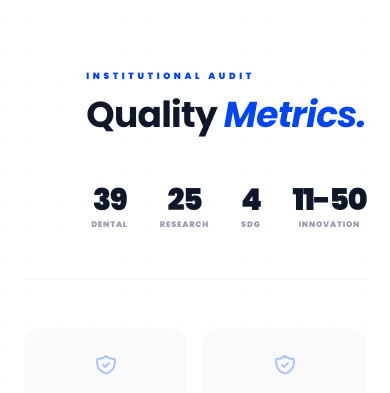
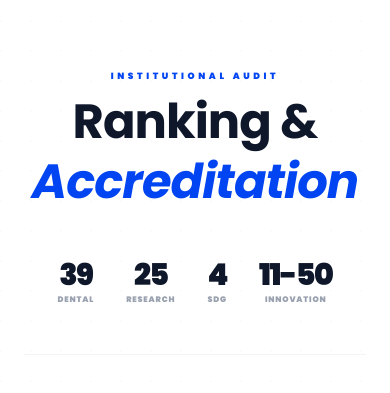
Before and after one commit to Mridul2214/PKDAS-web, a React (Vite) app in the folder Frontend/: page / in a window 390 px wide. Shown: the part 2174-2567 px from the top of the page. Built offline with nearby package versions, Linux system fonts and the light colour scheme; a web font is replaced by a local one.

Commit message:
responsive

```diff
--- a/Frontend/src/App.jsx
+++ b/Frontend/src/App.jsx
@@ -58,7 +58,7 @@ function App() {
   return (
     <Router>
       <ScrollToTop />
-      <div className="min-h-screen flex flex-col relative bg-surface z-0">
+      <div className="min-h-screen flex flex-col relative bg-surface z-0 overflow-x-hidden">
 
         <Navbar />
 
--- a/Frontend/src/components/home/HomeAbout.jsx
+++ b/Frontend/src/components/home/HomeAbout.jsx
@@ -10,7 +10,7 @@ export const HomeAbout = () => {
         <div className="about-bg-shape absolute bottom-0 -right-40 w-[500px] h-[500px] bg-accent/20 rounded-full blur-[100px]"></div>
 
         {/* Decorative Pattern - Enhanced visibility */}
-        <div className="about-bg-dots absolute top-40 right-10 flex flex-wrap w-32 gap-3 opacity-0">
+        <div className="about-bg-dots absolute top-40 right-10 hidden sm:flex flex-wrap w-32 gap-3 opacity-0">
           {[...Array(24)].map((_, i) => (
             <div key={i} className="w-2 h-2 rounded-full bg-primary/30"></div>
           ))}
@@ -28,9 +28,9 @@ export const HomeAbout = () => {
               <span className="text-primary text-4xl md:text-2xl lg:text-6xl xl:text-7xl block">Next Generation</span>
             </h2>
             <p className="gsap-reveal text-lg font-body text-on-surface-variant leading-relaxed mb-8 max-w-2xl">
-             PKDAS University is a premier autonomous institution committed to academic excellence, innovation, and holistic development. We provide a dynamic learning environment that fosters creativity, critical thinking, and leadership skills.
+              PKDAS University is a premier autonomous institution committed to academic excellence, innovation, and holistic development. We provide a dynamic learning environment that fosters creativity, critical thinking, and leadership skills.
               <br /><br />
-             With advanced infrastructure, industry-aligned programs, and a future-focused curriculum, PKDAS University is shaping the careers of thousands of students every year.
+              With advanced infrastructure, industry-aligned programs, and a future-focused curriculum, PKDAS University is shaping the careers of thousands of students every year.
             </p>
 
             <div className="gsap-stagger-parent grid grid-cols-2 gap-6 mb-10 max-w-md">
--- a/Frontend/src/components/home/HomeInterests.jsx
+++ b/Frontend/src/components/home/HomeInterests.jsx
@@ -117,27 +117,18 @@ export const HomeInterests = () => {
             </p>
           </div>
 
-          {/* Filter Labels */}
-          {/* <div className="gsap-reveal flex justify-center items-center gap-4 mb-8">
-            <span className="text-[9px] font-black uppercase tracking-[0.3em] text-primary">Search by Level</span>
-            <div className="w-1 h-1 bg-gray-300 rounded-full"></div>
-            <span className="text-[9px] font-black uppercase tracking-[0.3em] text-gray-400">Search by Degree</span>
-            <div className="w-1 h-1 bg-gray-300 rounded-full"></div>
-            <span className="text-[9px] font-black uppercase tracking-[0.3em] text-gray-400">Search by Discipline</span>
-          </div> */}
-
           {/* Program Tabs */}
-          <div className="gsap-reveal flex justify-center mb-14">
-            <div className="inline-flex items-center p-1 bg-gray-100/30 backdrop-blur-md rounded-2xl border border-gray-200/50 shadow-inner">
+          <div className="gsap-reveal flex justify-center mb-14 px-6 w-full">
+            <div className="grid grid-cols-3 sm:inline-flex items-center p-1 bg-gray-100/30 backdrop-blur-md rounded-2xl border border-gray-200/50 shadow-inner w-full sm:w-auto">
               {tabs.map((tab) => (
                 <button
                   key={tab}
                   onClick={() => setActiveTab(tab)}
-                  className={`relative px-7 py-3 rounded-[14px] text-[10px] font-bold uppercase tracking-[0.2em] transition-all duration-500 z-10 whitespace-nowrap ${
+                  className={`relative px-2 sm:px-7 py-3 rounded-[14px] text-[8px] sm:text-[10px] font-bold uppercase tracking-wider sm:tracking-[0.2em] transition-all duration-500 z-10 ${
                     activeTab === tab ? 'text-white' : 'text-on-surface/40 hover:text-on-surface'
                   }`}
                 >
-                  {tab}
+                  <span className="relative z-10 block sm:inline">{tab}</span>
                   {activeTab === tab && (
                     <div className="absolute inset-0 bg-primary rounded-[14px] -z-10 shadow-[0_8px_20px_-6px_rgba(0,0,0,0.25)] shadow-primary/30 ring-1 ring-white/10 animate-in fade-in zoom-in-95 duration-500"></div>
                   )}
@@ -150,14 +141,16 @@ export const HomeInterests = () => {
           <div ref={searchRef} className="gsap-reveal relative max-w-3xl mx-auto mb-10 group z-[60]">
              <div className={`absolute -inset-1 bg-gradient-to-r from-primary/20 to-accent/20 rounded-[2.5rem] blur transition-opacity duration-500 ${isFocused ? 'opacity-100' : 'opacity-0'}`}></div>
              <div className={`relative flex items-center bg-white border-2 rounded-[2.5rem] p-2 pr-4 shadow-xl transition-all duration-500 ${isFocused ? 'border-primary/30' : 'border-gray-100'}`}>
-                <div className="flex-shrink-0 pl-6 pr-4">
-                   <span className="font-display text-xl font-bold text-on-surface whitespace-nowrap">Global Search</span>
+                <div className="flex-shrink-0 pl-4 sm:pl-6 pr-2 sm:pr-4 text-primary opacity-60">
+                   <svg className="w-5 h-5 sm:w-6 sm:h-6" fill="none" stroke="currentColor" viewBox="0 0 24 24">
+                      <path strokeLinecap="round" strokeLinejoin="round" strokeWidth="2.5" d="M21 21l-6-6m2-5a7 7 0 11-14 0 7 7 0 0114 0z" />
+                   </svg>
                 </div>
-                <div className="w-px h-8 bg-gray-200"></div>
+                <div className="w-px h-6 sm:h-8 bg-gray-100"></div>
                 <input
                   type="text"
-                  placeholder="Search for courses, colleges, news, events..."
-                  className="flex-grow px-6 py-4 bg-transparent border-none outline-none text-on-surface font-body text-lg placeholder:text-gray-300"
+                  placeholder="Search courses..."
+                  className="flex-grow px-3 sm:px-6 py-3 sm:py-4 bg-transparent border-none outline-none text-on-surface font-body text-base sm:text-lg placeholder:text-gray-300"
                   value={searchQuery}
                   onChange={(e) => {
                     setSearchQuery(e.target.value);
@@ -168,9 +161,9 @@ export const HomeInterests = () => {
                 />
                 <button
                   onClick={handleSearch}
-                  className="flex-shrink-0 w-14 h-14 bg-on-surface text-white rounded-full flex items-center justify-center hover:bg-primary transition-all duration-300 shadow-lg shadow-black/10"
+                  className="flex-shrink-0 w-10 h-10 sm:w-14 sm:h-14 bg-on-surface text-white rounded-full flex items-center justify-center hover:bg-primary transition-all duration-300 shadow-lg shadow-black/10 active:scale-90"
                 >
-                   <svg className="w-6 h-6" fill="none" stroke="currentColor" viewBox="0 0 24 24">
+                   <svg className="w-5 h-5 sm:w-6 sm:h-6" fill="none" stroke="currentColor" viewBox="0 0 24 24">
                       <path strokeLinecap="round" strokeLinejoin="round" strokeWidth="2.5" d="M21 21l-6-6m2-5a7 7 0 11-14 0 7 7 0 0114 0z" />
                    </svg>
                 </button>
@@ -228,14 +221,6 @@ export const HomeInterests = () => {
              )}
           </div>
 
-          {/* Filter Links */}
-          <div className="gsap-reveal flex flex-wrap justify-center gap-x-12 gap-y-4 mb-16 text-xs font-black uppercase tracking-[0.2em] text-on-surface-variant/40">
-             <button className="hover:text-primary transition-colors cursor-pointer border-b border-transparent hover:border-primary/30 pb-1">Search by Level</button>
-             <div className="w-1 h-1 bg-gray-300 rounded-full my-auto"></div>
-             <button className="hover:text-primary transition-colors cursor-pointer border-b border-transparent hover:border-primary/30 pb-1">Search by Degree</button>
-             <div className="w-1 h-1 bg-gray-300 rounded-full my-auto"></div>
-             <button className="hover:text-primary transition-colors cursor-pointer border-b border-transparent hover:border-primary/30 pb-1">Search by Discipline / Department</button>
-          </div>
 
           {/* Dynamic Category Cards */}
           <div className="gsap-reveal grid grid-cols-2 md:grid-cols-3 lg:grid-cols-6 gap-6 mb-24">
--- a/Frontend/src/components/home/HomeRankings.jsx
+++ b/Frontend/src/components/home/HomeRankings.jsx
@@ -18,16 +18,16 @@ export const HomeRankings = ({ rankings, nirfStats }) => {
       <div className="container mx-auto px-6 relative z-10">
         <div className="max-w-6xl mx-auto">
 
-          <div className="flex flex-col lg:flex-row items-end justify-between gap-12 mb-12 border-b border-gray-100 pb-12">
-            <div className="max-w-md">
+          <div className="flex flex-col lg:flex-row items-center lg:items-end justify-between gap-12 mb-12 border-b border-gray-100 pb-12">
+            <div className="max-w-md text-center lg:text-left">
               <span className="text-primary font-black text-[9px] uppercase tracking-[0.4em] mb-2 block">Institutional Audit</span>
-              <h2 className="font-display text-4xl font-bold text-on-surface leading-tight">
-                Quality <span className="text-primary italic">Metrics.</span>
+              <h2 className="font-display text-5xl font-bold text-on-surface leading-tight">
+                Ranking & <span className="text-primary italic">Accreditation</span>
               </h2>
             </div>
 
             {/* NIRF Stats - Compact Chips */}
-            <div className="flex flex-wrap gap-8">
+            <div className="flex flex-wrap justify-center lg:justify-start gap-8">
                {nirfStats?.slice(0, 4).map((stat, idx) => (
                  <div key={idx} className="gsap-reveal flex flex-col items-center">
                     <span className="text-3xl font-display font-black text-on-surface tracking-tighter leading-none mb-1">{stat.value}</span>
--- a/Frontend/src/index.css
+++ b/Frontend/src/index.css
@@ -6,3 +6,11 @@
 @import "./styles/components.css";
 @import "./styles/animations.css";
 @import "./styles/buttons.css";
+
+@layer base {
+  html, body {
+    @apply overflow-x-hidden;
+    width: 100%;
+    position: relative;
+  }
+}
```
